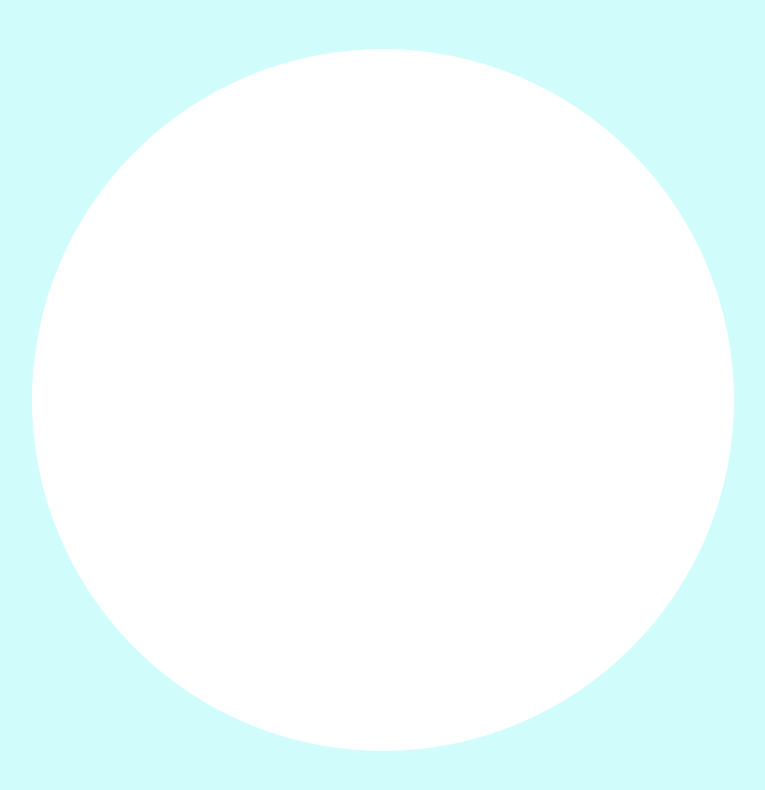
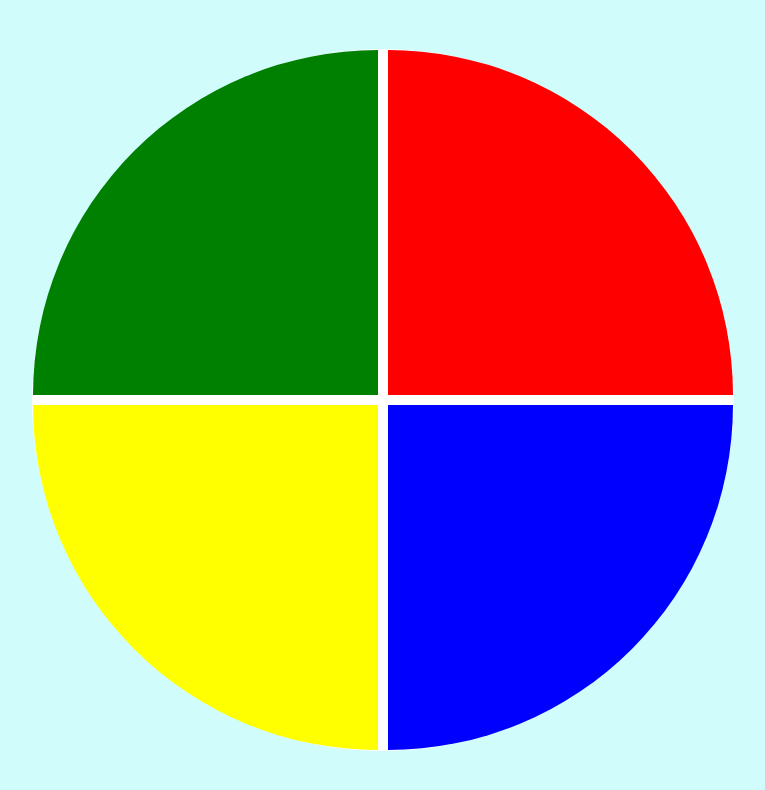
Before and after one commit to JonathanII/project-genius-dio, a plain HTML site: page index.html in a window 1280 px wide. Shown: the whole page, without its empty margins (257-1022 px from the left). Drawn offline with Linux system fonts and the light colour scheme.

Commit message:
colores agregados

```diff
--- a/style.css
+++ b/style.css
@@ -14,8 +14,8 @@ body {
 
 .genius {
     display: grid;
-    grid-template-areas: 'green red'
-    'yellow blue';
+    grid-template-areas: 'verde rojo'
+    'amarillo azul';
     grid-gap: 10px;
     border: 1px solid #ffffff;
     background-color: #ffffff;
@@ -23,3 +23,31 @@ body {
     width: 700px;
     height: 700px;
 }
+
+.blue {
+    grid-area: azul;
+    background-color: blue;
+    border-bottom-right-radius: 100%;
+}
+
+.red {
+    grid-area: rojo;
+    background-color: red;
+    border-top-right-radius: 100%;
+}
+
+.green {
+    grid-area: verde;
+    background-color: green;
+    border-top-left-radius: 100%;
+}
+
+.yellow {
+    grid-area: amarillo;
+    background-color: yellow;
+    border-bottom-left-radius: 100%;
+}
+
+.selected {
+    opacity: 0,8;
+}
```
